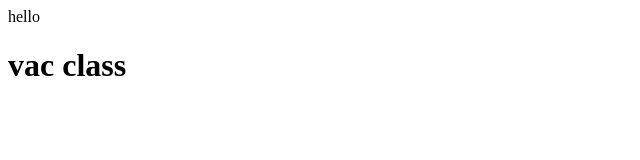
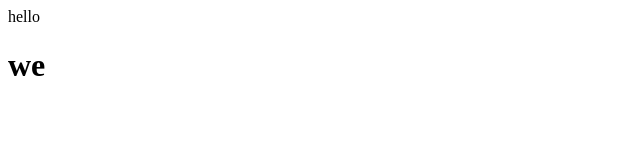
Before and after one commit to Abhixhy/abhi, a plain HTML site: page index.html in a window 1280 px wide. Shown: the whole page, without its empty margins (0-640 px from the left). Drawn offline with Linux system fonts and the light colour scheme.

Commit message:
Update index.html

```diff
--- a/index.html
+++ b/index.html
@@ -2,5 +2,5 @@
   hello
 </body>
 <h1>
-  vac class
+  we
 </h1>
```
